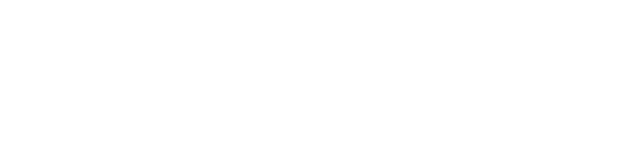
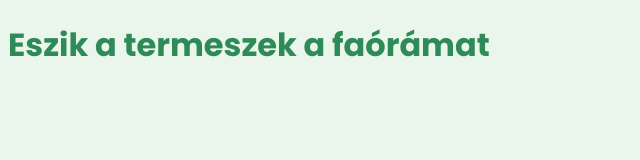
Before and after one commit to molnarmaxim/faiskola, a plain HTML site: page index.html in a window 1280 px wide. Shown: the whole page, without its empty margins (0-640 px from the left). Drawn offline with Linux system fonts and the light colour scheme.

Commit message:
Initial CSS changes

```diff
--- a/css/style.css
+++ b/css/style.css
@@ -0,0 +1,11 @@
+@import url('https://fonts.googleapis.com/css2?family=Poppins:ital,wght@0,100;0,200;0,300;0,400;0,500;0,600;0,700;0,800;0,900;1,100;1,200;1,300;1,400;1,500;1,600;1,700;1,800;1,900&display=swap');
+body {
+    background-color: #eaf6ec;
+    font-family: 'Poppins', sans-serif;
+    font-weight: 300;
+    font-style: normal;
+}
+h1,
+h2, p {
+    color: #2e8b57;
+}
--- a/index.html
+++ b/index.html
@@ -7,7 +7,7 @@
     <link rel="stylesheet" href="css/style.css">
 </head>
 <body>
-
+    <h1>Eszik a termeszek a faórámat</h1>
 </body>
 <script src="js/main.js"></script>
 </html>
```
